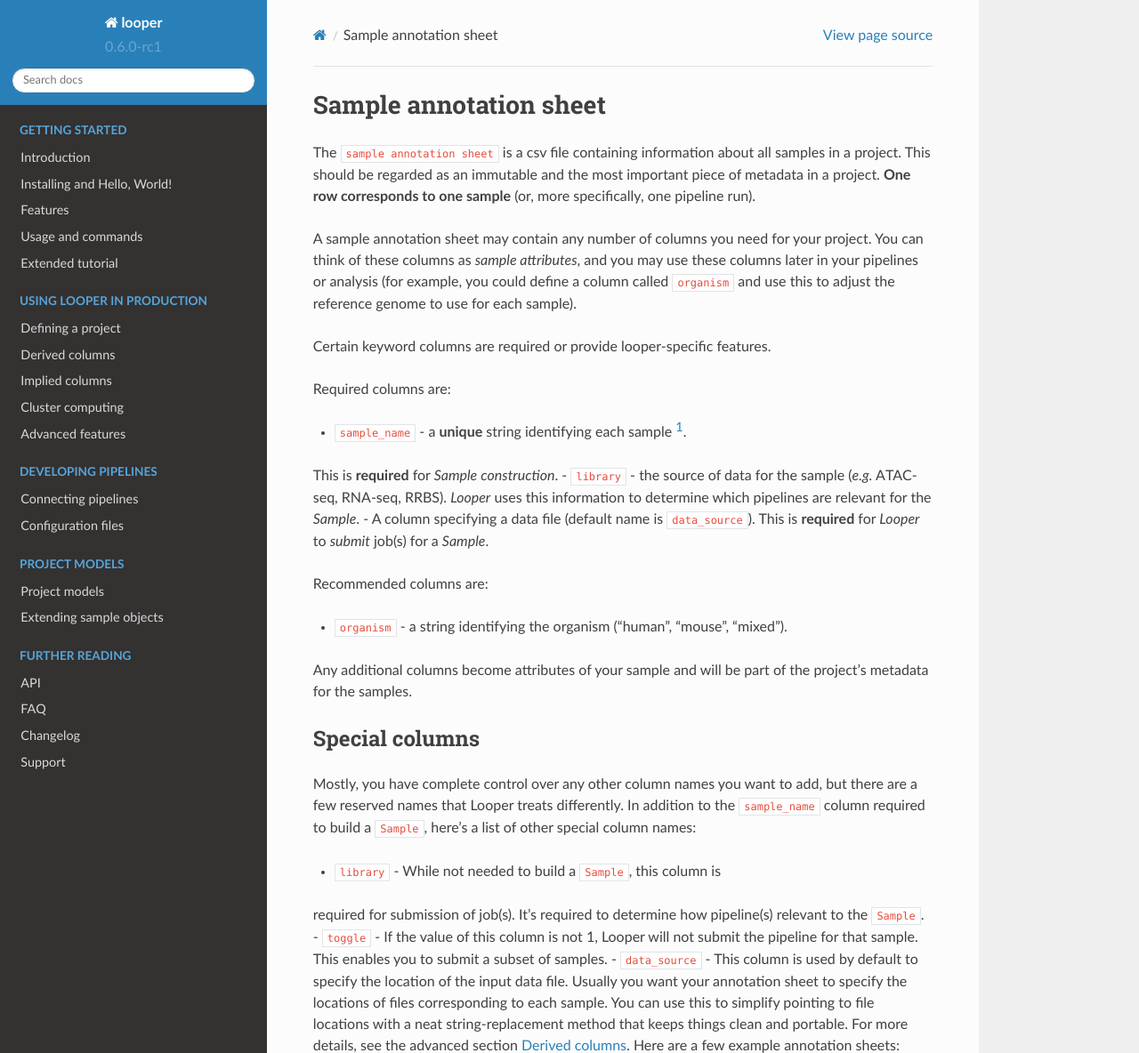
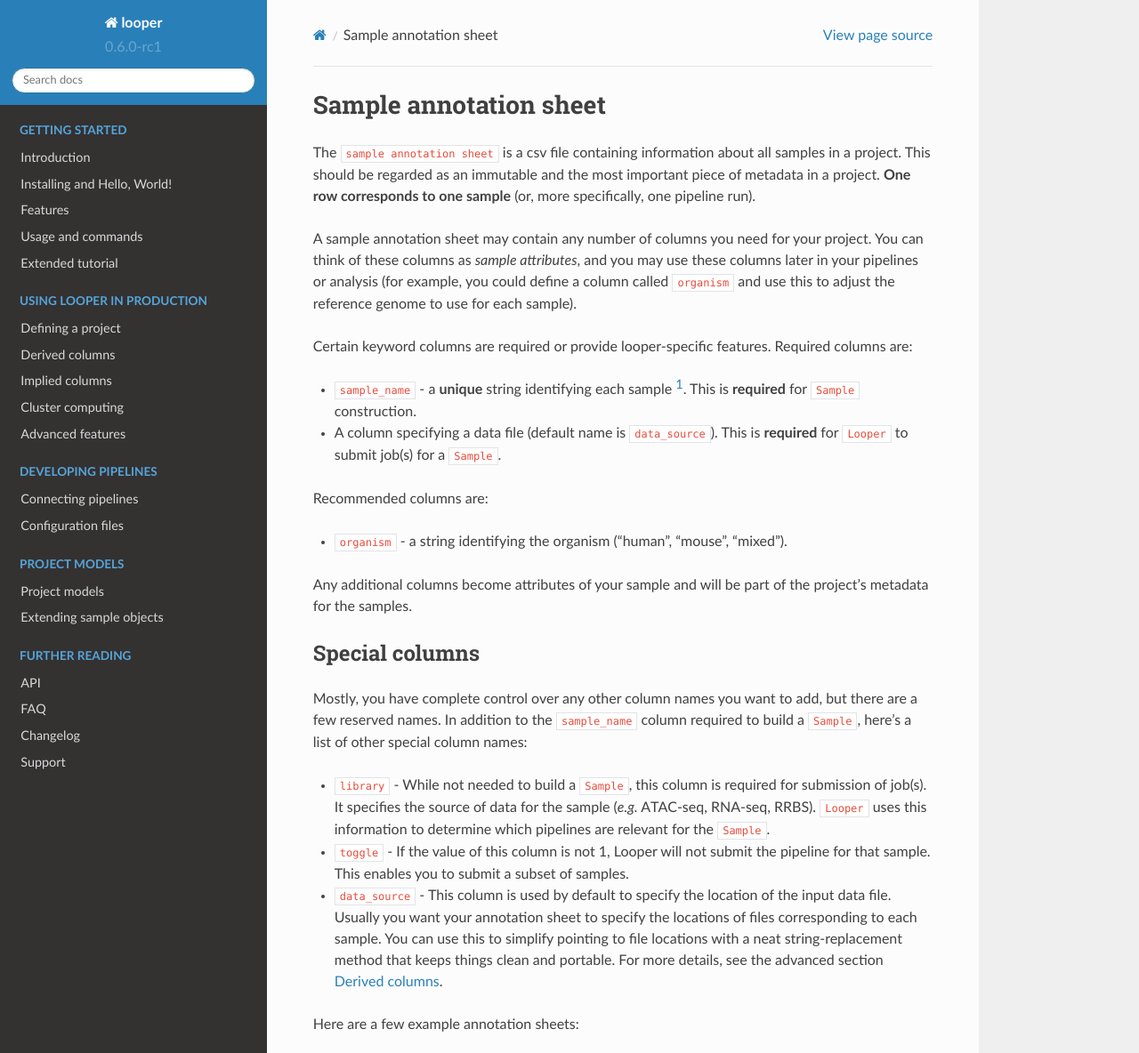
Before and after one commit to pepkit/peppy, a Sphinx documentation site: the page built from doc/source/sample-annotation-sheet.rst, in a window 1280 px wide and 1400 px high, cut to the strip 0-1184 px from the top of the window. Shown: the whole strip at 89% size. Built offline with Sphinx 7.4.7 and the Read the Docs theme 2.0.0, drawn with Linux system fonts in a browser that asks for light colours.

```diff
--- a/doc/source/sample-annotation-sheet.rst
+++ b/doc/source/sample-annotation-sheet.rst
@@ -6,16 +6,11 @@ The ``sample annotation sheet`` is a csv file containing information about all s
 
 A sample annotation sheet may contain any number of columns you need for your project. You can think of these columns as `sample attributes`, and you may use these columns later in your pipelines or analysis (for example, you could define a column called ``organism`` and use this to adjust the reference genome to use for each sample).
 
-Certain keyword columns are required or provide looper-specific features.
+Certain keyword columns are required or provide looper-specific features. Required columns are:
 
-Required columns are:
+- ``sample_name`` - a **unique** string identifying each sample [1]_. This is **required** for ``Sample`` construction.
 
-- ``sample_name`` - a **unique** string identifying each sample [1]_.
-This is **required** for `Sample` *construction*.
-- ``library`` - the source of data for the sample (*e.g.* ATAC-seq, RNA-seq, RRBS).
-`Looper` uses this information to determine which pipelines are relevant for the `Sample`.
-- A column specifying a data file (default name is ``data_source``).
-This is **required** for `Looper` to *submit* job(s) for a `Sample`.
+- A column specifying a data file (default name is ``data_source``). This is **required** for ``Looper`` to submit job(s) for a ``Sample``.
 
 Recommended columns are:
 
@@ -25,16 +20,15 @@ Any additional columns become attributes of your sample and will be part of the
 
 Special columns
 """"""""""""""""""""""""""""""""""""""""""""""""""
-Mostly, you have complete control over any other column names you want to add,
-but there are a few reserved names that Looper treats differently.
-In addition to the ``sample_name`` column required to build a ``Sample``,
-here's a list of other special column names:
+Mostly, you have complete control over any other column names you want to add, but there are a few reserved names. In addition to the ``sample_name`` column required to build a ``Sample``, here's a list of other special column names:
 
-- ``library`` - While not needed to build a ``Sample``, this column is
-required for submission of job(s). It's required to determine how pipeline(s)
-relevant to the ``Sample``.
+- ``library`` - While not needed to build a ``Sample``, this column is required for submission of job(s). It specifies the source of data for the sample (*e.g.* ATAC-seq, RNA-seq, RRBS). ``Looper`` uses this information to determine which pipelines are relevant for the ``Sample``.
+
 - ``toggle`` - If the value of this column is not 1, Looper will not submit the pipeline for that sample. This enables you to submit a subset of samples.
-- ``data_source`` - This column is used by default to specify the location of the input data file. Usually you want your annotation sheet to specify the locations of files corresponding to each sample. You can use this to simplify pointing to file locations with a neat string-replacement method that keeps things clean and portable. For more details, see the advanced section :ref:`advanced-derived-columns`. Here are a few example annotation sheets:
+
+- ``data_source`` - This column is used by default to specify the location of the input data file. Usually you want your annotation sheet to specify the locations of files corresponding to each sample. You can use this to simplify pointing to file locations with a neat string-replacement method that keeps things clean and portable. For more details, see the advanced section :ref:`advanced-derived-columns`.
+
+Here are a few example annotation sheets:
 
 .. csv-table:: Example Sample Annotation Sheet
 	:file: ../../examples/microtest_sample_annotation.csv
```
